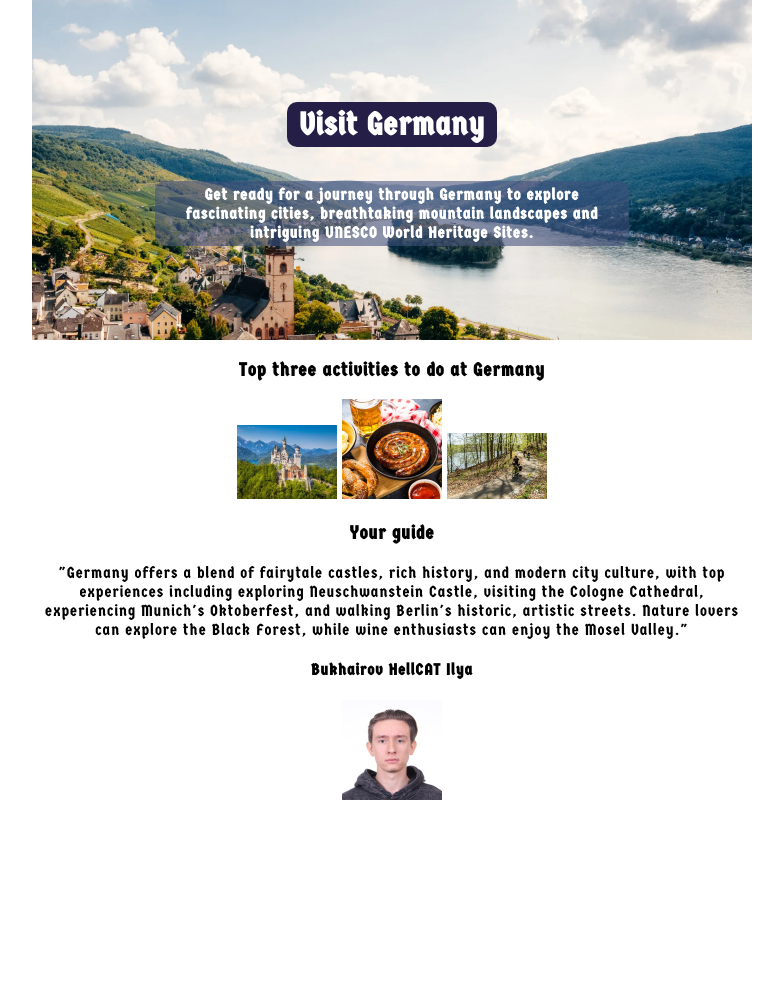
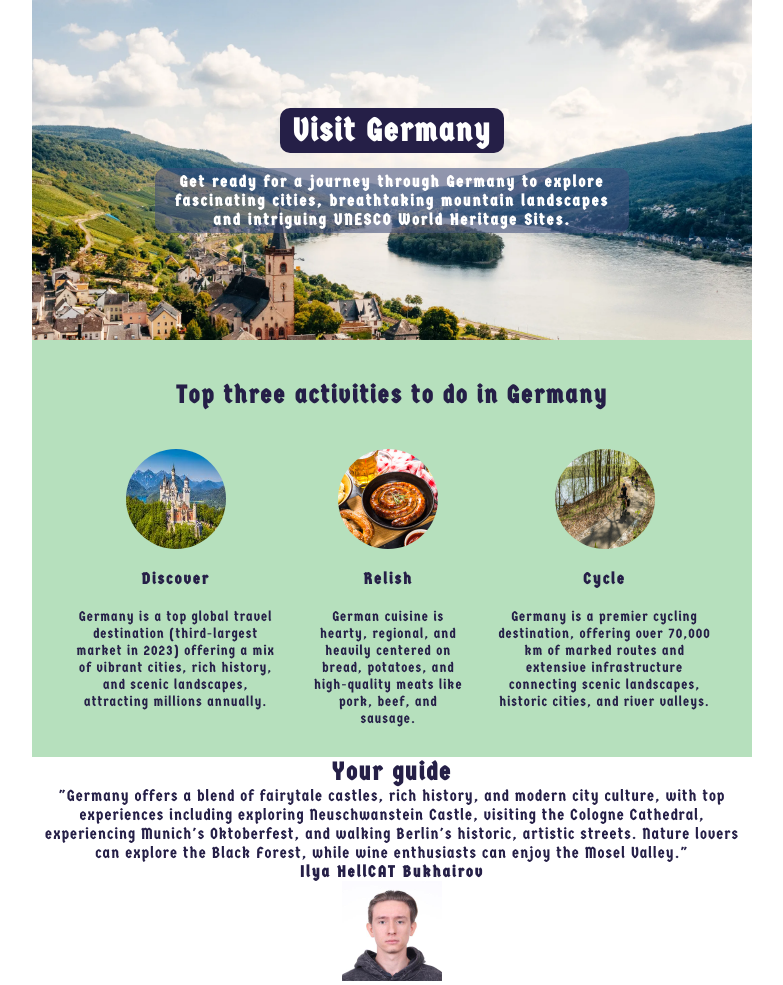
Before and after one commit to HellCAT0147/scrimba-hometown-homepage, a website built with Vite: page index.html in a window 1280 px wide. Shown: the whole page, without its empty margins (248-1031 px from the left). Before the commit the page ends 804 px from the top, so only its background shows below. Built offline with nearby package versions, Linux system fonts and the light colour scheme.

Commit message:
feat: add first 2 sections

```diff
--- a/index.html
+++ b/index.html
@@ -16,12 +16,37 @@
     </header>
 
     <!-- ACTIVITIES SECTION -->
-    <div>
-      <h3>Top three activities to do at Germany</h3>
-      <img src="images/walking.jpg" />
-      <img src="images/eating.jpg" />
-      <img src="images/cycling.jpg" />
-    </div>
+    <main>
+      <h3>Top three activities to do in Germany</h3>
+      <div class="activities">
+        <div class="activity">
+          <img class="activity-logo" src="images/walking.jpg" />
+          <h5>Discover</h5>
+          <p>
+            Germany is a top global travel destination (third-largest market in
+            2023) offering a mix of vibrant cities, rich history, and scenic
+            landscapes, attracting millions annually.
+          </p>
+        </div>
+        <div class="activity">
+          <img class="activity-logo" src="images/eating.jpg" />
+          <h5>Relish</h5>
+          <p>
+            German cuisine is hearty, regional, and heavily centered on bread,
+            potatoes, and high-quality meats like pork, beef, and sausage.
+          </p>
+        </div>
+        <div class="activity">
+          <img class="activity-logo" src="images/cycling.jpg" />
+          <h5>Cycle</h5>
+          <p>
+            Germany is a premier cycling destination, offering over 70,000 km of
+            marked routes and extensive infrastructure connecting scenic
+            landscapes, historic cities, and river valleys.
+          </p>
+        </div>
+      </div>
+    </main>
 
     <!-- GUIDE SECTION -->
     <div>
@@ -34,7 +59,7 @@
         lovers can explore the Black Forest, while wine enthusiasts can enjoy
         the Mosel Valley."
       </p>
-      <h4>Bukhairov HellCAT Ilya</h4>
+      <h4>Ilya HellCAT Bukhairov</h4>
       <img src="images/hellcat.jpg" />
     </div>
   </body>
--- a/styles.css
+++ b/styles.css
@@ -21,6 +21,7 @@ body {
   max-width: 720px;
   font-family: 'Germania One', system-ui;
   letter-spacing: 1px;
+  color: #251f47;
 }
 
 img {
@@ -32,15 +33,37 @@ header {
   background-size: cover;
   height: 340px;
   display: flex;
+  gap: 15px;
   flex-direction: column;
   justify-content: center;
   align-items: center;
+}
+
+main {
+  background-color: #86cb9299;
+  display: flex;
+  flex-direction: column;
+  padding: 40px 40px 30px;
+  gap: 20px;
 }
 
 h1,
 h2 {
   color: white;
   max-width: fit-content;
+}
+
+h1,
+h2,
+h3,
+h4,
+h5 {
+  letter-spacing: 2px;
+  margin: 0;
+}
+
+p {
+  margin: 0;
 }
 
 h1 {
@@ -56,3 +79,35 @@ h2 {
   font-size: 16px;
   max-width: 450px;
 }
+
+h3 {
+  font-size: 25px;
+}
+
+h5 {
+  font-size: 16px;
+}
+
+.activities {
+  display: flex;
+  justify-content: space-between;
+  gap: 30px;
+}
+
+.activity {
+  display: flex;
+  flex-direction: column;
+  gap: 20px;
+  align-items: center;
+  margin-top: 20px;
+}
+
+.activity-logo {
+  border-radius: 50%;
+  width: 100px;
+  height: 100px;
+}
+
+.activities p {
+  font-size: 14px;
+}
```
